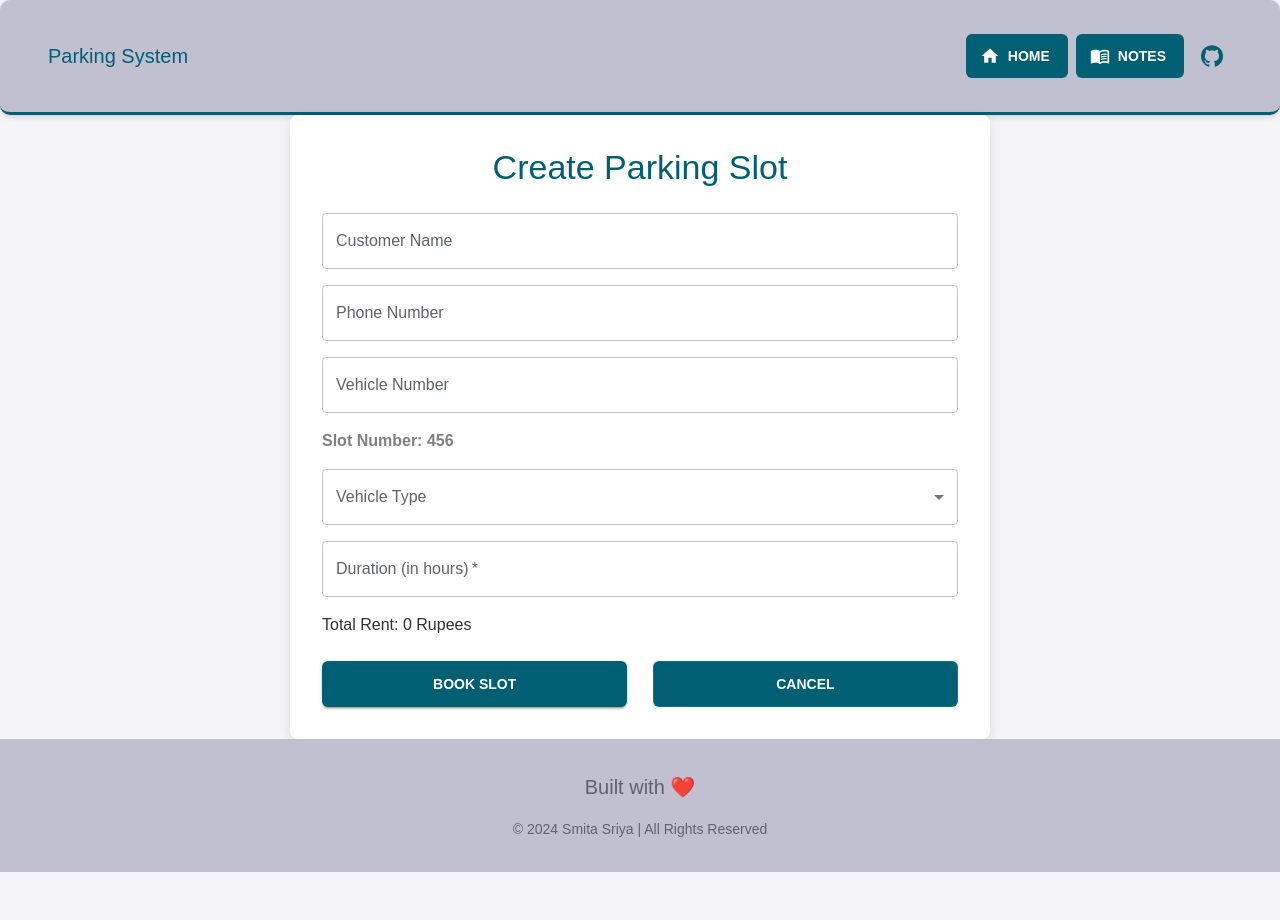
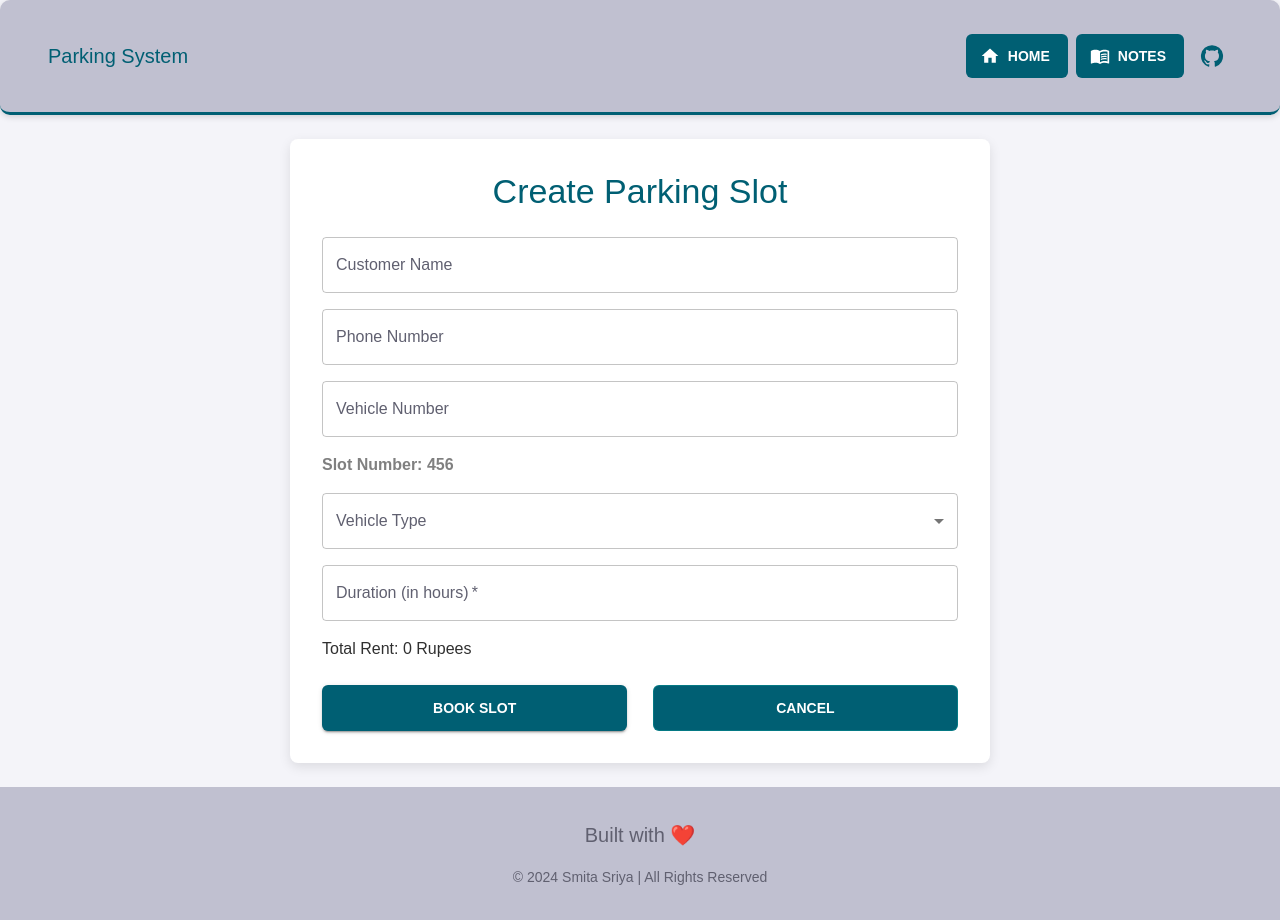
Before and after one commit to smita0t7/parking_system, a React (Create React App) app in the folder client/: page /createSlotList in a window 1280 px wide. Before the commit the page ends 872 px from the top, so only its background shows below. Built offline with nearby package versions, Linux system fonts and the light colour scheme.

Commit message:
components style is changed

```diff
--- a/client/src/components/ConfirmedSlot.js
+++ b/client/src/components/ConfirmedSlot.js
@@ -24,6 +24,8 @@ const ConfirmedSlot = () => {
         borderRadius: 2,
         boxShadow: '0px 4px 12px rgba(0, 0, 0, 0.1)',
         backgroundColor: 'white',
+        mt: 3,  // Space between Navbar and Confirmed Slot section
+        mb: 3,  // Space between Footer and Confirmed Slot section
       }}
     >
       <Typography
--- a/client/src/components/CreateSlot.js
+++ b/client/src/components/CreateSlot.js
@@ -109,6 +109,8 @@ const CreateSlot = () => {
     borderRadius: 2,
     boxShadow: '0px 4px 12px rgba(0, 0, 0, 0.1)',
     backgroundColor: 'white',
+    mt: 3,  // Space between Navbar and Create Form section
+    mb: 3,  // Space between Footer and Create Form section
   }}
 >
   <Typography
@@ -238,6 +240,7 @@ const CreateSlot = () => {
     </Box>
   </form>
 </Box>
+
   );
 };
 
--- a/client/src/components/Homepage.js
+++ b/client/src/components/Homepage.js
@@ -15,6 +15,8 @@ const Homepage = () => {
                 boxShadow: 3,
                 position: 'relative',
                 zIndex: 1,
+                mt: 3, // Space between Navbar and Section
+                mb: 3, // Space between Footer and Section
             }}
         >
             {/* Title with animation */}
```
Lines whose indentation alone changed are shown as unchanged.
